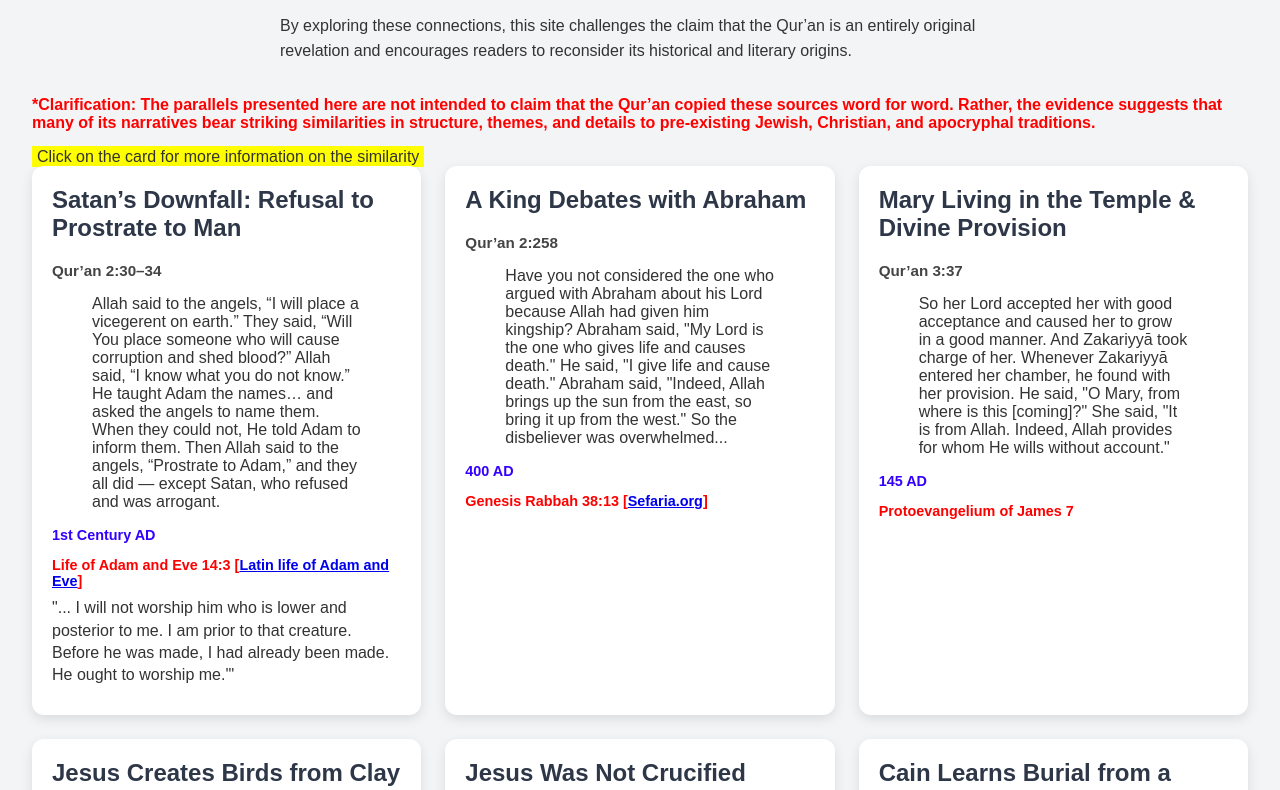
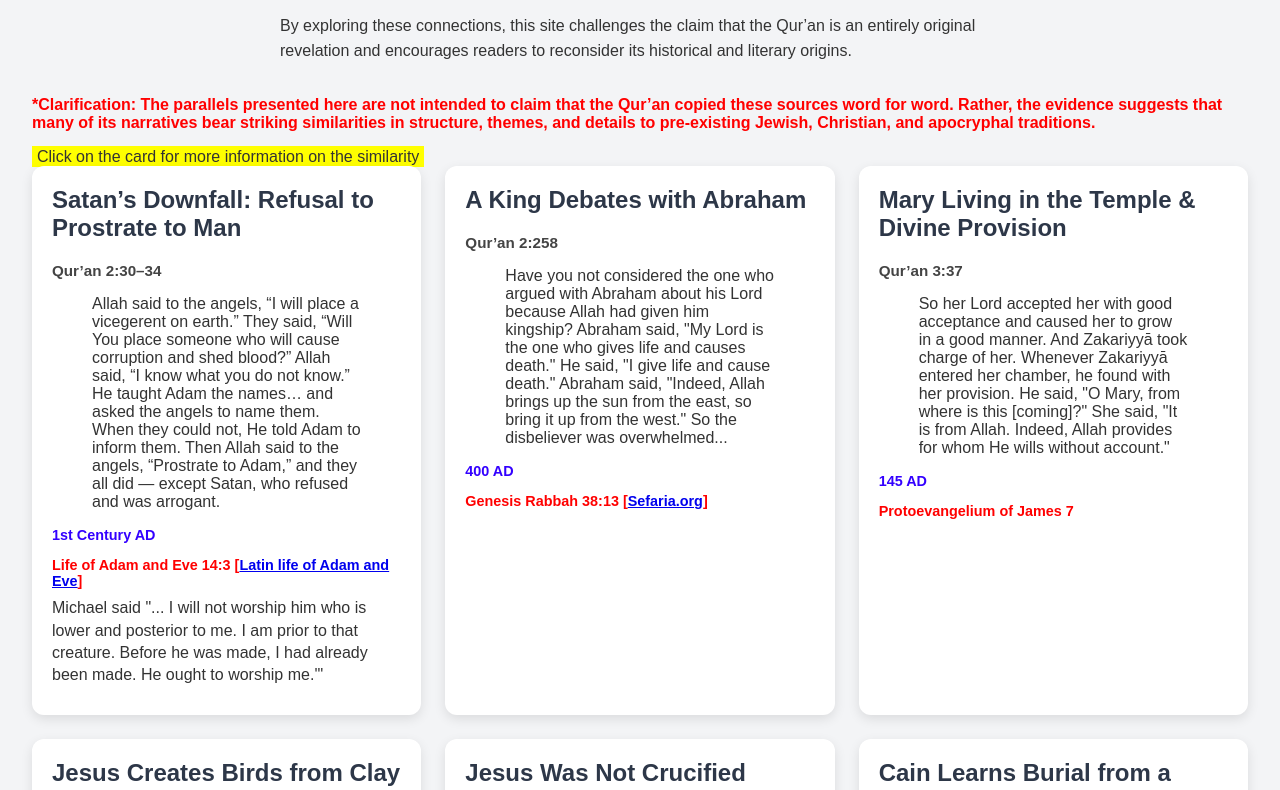
Before and after one commit to christiankhalifa/sourcesofthequran, a plain HTML site: page index.html in a window 1280 px wide. Both pictures are taken after a click on the element 226 px from the left and 1871 px from the top of the page. Shown: the part 1481-2271 px from the top of the page. Drawn offline with Linux system fonts and the light colour scheme.

Commit message:
Michael said added

```diff
--- a/index.html
+++ b/index.html
@@ -298,7 +298,7 @@ The parallels presented here are not intended to claim that the Qur’an copied
       <p class="date">1st Century AD</p>
       <p class="source">Life of Adam and Eve 14:3 [<a href="https://www.marquette.edu/maqom/Latin%20Life%20of%20Adam%20and%20Eve.pdf">Latin life of Adam and Eve</a>]</p>
       <p class="quote">
-        "...  I will not worship him who is lower and posterior to me. I am prior to that creature. Before he was made, I had already been made. He ought to worship me.'"
+        Michael said "...  I will not worship him who is lower and posterior to me. I am prior to that creature. Before he was made, I had already been made. He ought to worship me.'"
       </p>
     </div>
 
```
